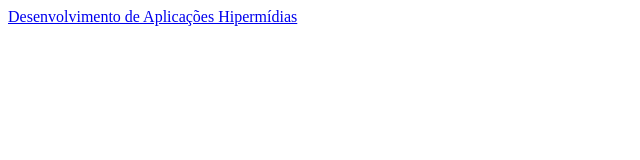
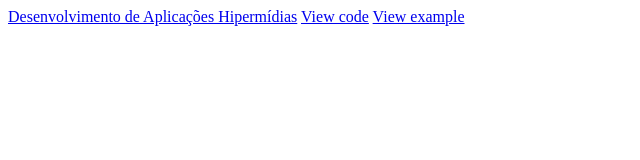
Before and after one commit to lucasbsi/lucasbsi.github.io, a plain HTML site: page index.html in a window 1280 px wide. Shown: the whole page, without its empty margins (0-640 px from the left). Drawn offline with Linux system fonts and the light colour scheme.

Commit message:
Update index.html

```diff
--- a/index.html
+++ b/index.html
@@ -1 +1,3 @@
 <a href="https://github.com/lucasbsi/lucasbsi.github.io/tree/main/Desenvolvimento%20de%20Aplica%C3%A7%C3%B5es%20Hiperm%C3%ADdias">Desenvolvimento de Aplicações Hipermídias</a>
+<a href="https://github.com/lucasbsi/hiperExercicio1">View code</a>
+<a href="https://lucasbsi.github.io/hiperExercicio1/">View example</a>
```
